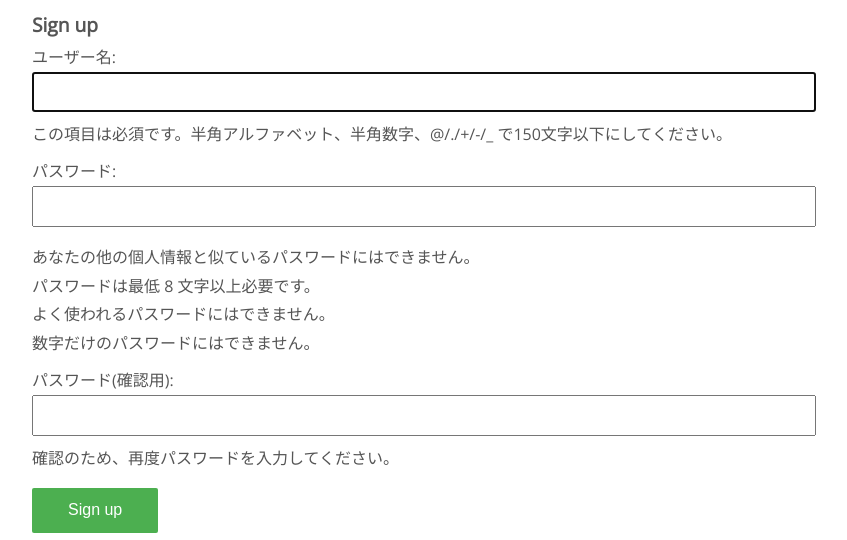
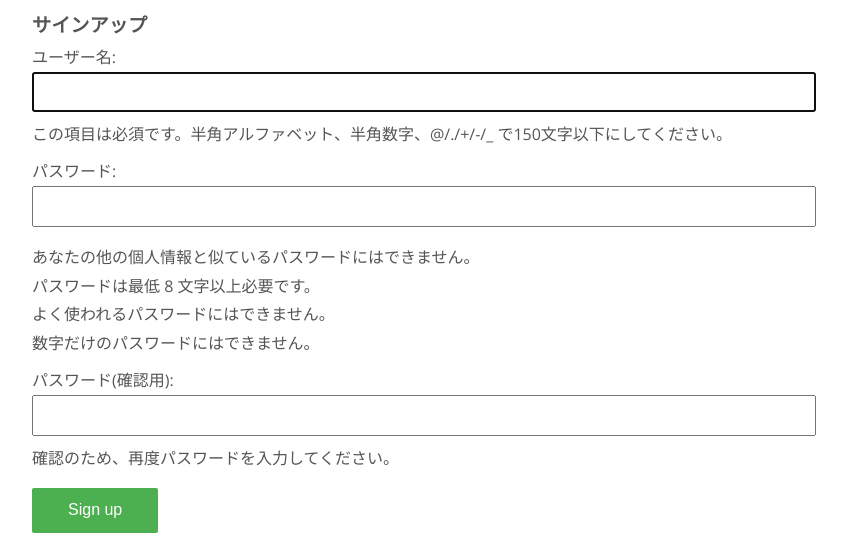
Before and after one commit to yoshi-corleone/driverecorder, a Django app: page /accounts/signup in a window 1280 px wide. Shown: the part 57-597 px from the top of the page, without its empty margins (216-1063 px from the left). Run offline with Django 3.2, Linux system fonts and the light colour scheme.

Commit message:
テキストを修正

```diff
--- a/accounts/templates/accounts/signup.html
+++ b/accounts/templates/accounts/signup.html
@@ -2,13 +2,17 @@
 
 {% block content %}
 
-<h1>Sign up</h1>
+<h1>サインアップ</h1>
 <section class="common-form">
-    <form method="post">
-        {% csrf_token %}
-        {{ form.as_p }}
-        <button type="submit" class="submit">Sign up</button>
-    </form>
+    {% if user.is_authenticated %}
+        <p>ログイン中です</p>
+    {% else %}
+        <form method="post">
+            {% csrf_token %}
+            {{ form.as_p }}
+            <button type="submit" class="submit">Sign up</button>
+        </form>
+    {% endif %}
 </section>
 
 {% endblock %}
--- a/editor/views.py
+++ b/editor/views.py
@@ -20,7 +20,7 @@ def form(request):
     # チェックされた項目をリストで取得
     points = request.POST.getlist('points')
     for point in points:
-        # point はただの数値（ID）なので、これを使用して DB より Point の　レコードを取得
+        # point はただの数値（ID）なので、これを使用して DB より Point のレコードを取得
         point_object = Point.objects.get(id=point)
         # Course に Point を関連付け
         course.points.add(point_object)
--- a/recorder/templates/recorder/form.html
+++ b/recorder/templates/recorder/form.html
@@ -1,10 +1,10 @@
 {% extends "base.html" %}
 
-{% block title %}アップローダー{% endblock %}
+{% block title %}写真アップロード{% endblock %}
 
 {% block content %}
 
-    <h1>アップローダー</h1>
+    <h1>写真アップロード</h1>
     <form method="POST" enctype="multipart/form-data">
         {% csrf_token %}
         <input type="file" name="file" accept="image/jpeg">
```
